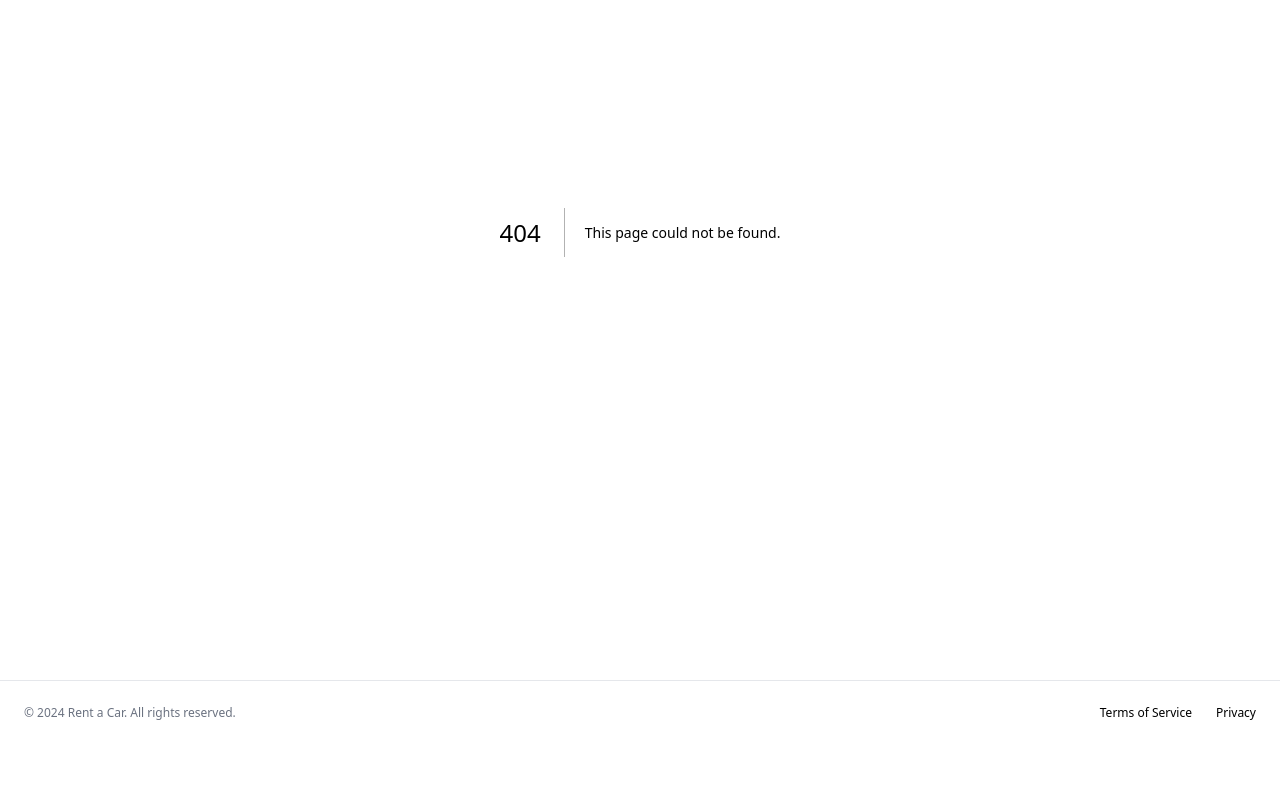
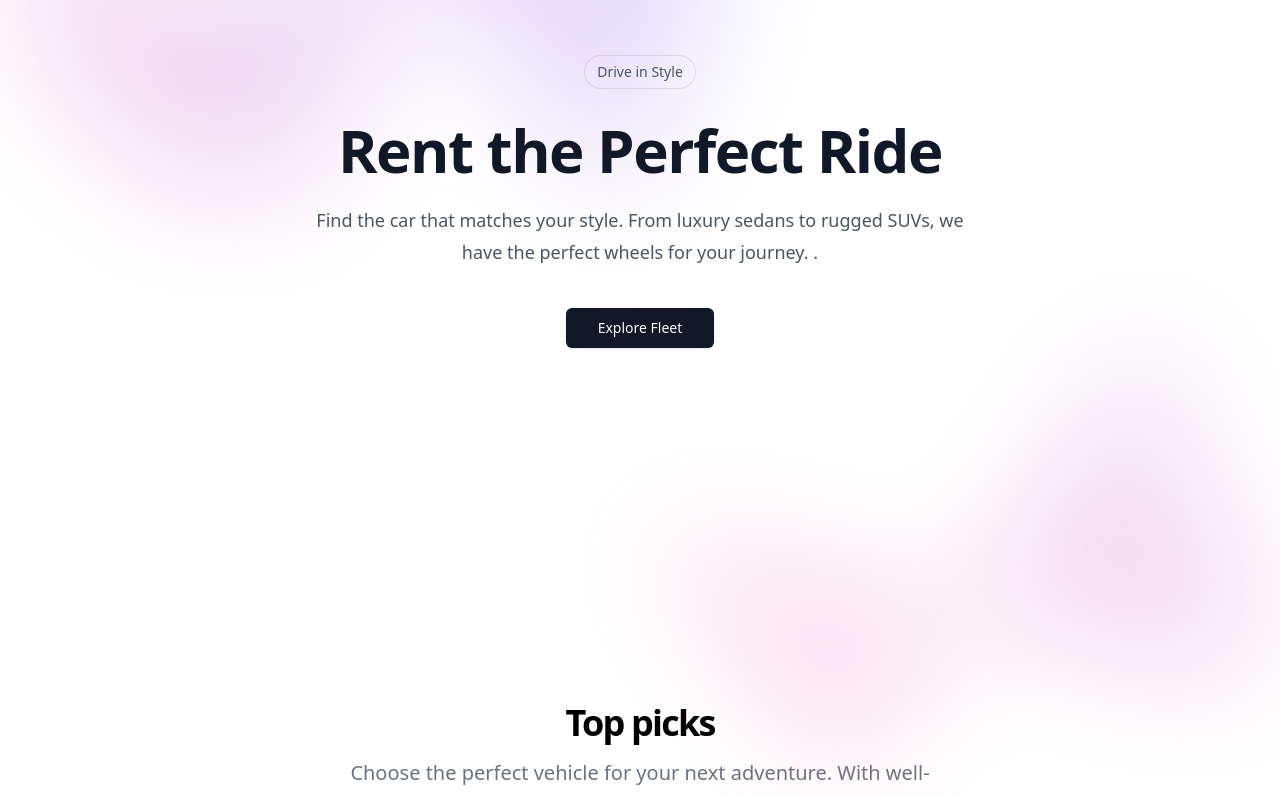
Before and after one commit to sambonikiwe/knowledge-share-ai-tools, a Next.js app: page / in a window 1280 px wide. Before the commit this address had no page. Shown: the part 280-1076 px from the top of the page. Before the commit the page ends 1025 px from the top, so only its background shows below. Built offline with nearby package versions, Linux system fonts and the light colour scheme.

Commit message:
Added landing page

```diff
--- a/src/app/cars/page.tsx
+++ b/src/app/cars/page.tsx
@@ -1,6 +1,6 @@
 import { CarsList } from '@/components/car/cars-list';
 
-export default function Home() {
+export default function Cars() {
   return (
     <CarsList/>
   );
--- /dev/null
+++ b/src/app/page.tsx
@@ -0,0 +1,5 @@
+import { Landing } from '@/components/landing';
+
+export default function Home() {
+  return <Landing />;
+}
--- /dev/null
+++ b/src/components/landing.tsx
@@ -0,0 +1,75 @@
+/**
+ * This code was generated by v0 by Vercel.
+ * @see https://v0.dev/t/mZ8ay88sol5
+ */
+import Link from 'next/link';
+import Image from 'next/image';
+import { getCars } from '@/lib/db';
+import { CarCard } from './car/car-card';
+
+export function Landing() {
+  const cars = getCars().slice(0, 3);
+
+  return (
+    <div className='flex flex-col min-h-[100dvh]'>
+      <main className='flex-1'>
+        <section className='w-full'>
+          <div className='relative isolate'>
+            <div className='absolute inset-x-0 -top-40 -z-10 transform-gpu overflow-hidden blur-3xl sm:-top-80' aria-hidden='true'>
+              <div
+                className='relative left-[calc(50%-11rem)] aspect-[1155/678] w-[36.125rem] -translate-x-1/2 rotate-[30deg] bg-gradient-to-tr from-[#ff80b5] to-[#9089fc] opacity-30 sm:left-[calc(50%-30rem)] sm:w-[72.1875rem]'
+                style={{
+                  clipPath:
+                    'polygon(74.1% 44.1%, 100% 61.6%, 97.5% 26.9%, 85.5% 0.1%, 80.7% 2%, 72.5% 32.5%, 60.2% 62.4%, 52.4% 68.1%, 47.5% 58.3%, 45.2% 34.5%, 27.5% 76.7%, 0.1% 64.9%, 17.9% 100%, 27.6% 76.8%, 76.1% 97.7%, 74.1% 44.1%)',
+                }}
+              ></div>
+            </div>
+            <div className='mx-auto max-w-2xl py-32 sm:py-48 lg:py-56'>
+              <div className='hidden sm:mb-8 sm:flex sm:justify-center'>
+                <div className='relative rounded-full px-3 py-1 text-sm leading-6 text-gray-600 ring-1 ring-gray-900/10 hover:ring-gray-900/20'>Drive in Style</div>
+              </div>
+              <div className='text-center'>
+                <h1 className='text-4xl font-bold tracking-tight text-gray-900 sm:text-6xl'>Rent the Perfect Ride</h1>
+                <p className='mt-6 text-lg leading-8 text-gray-600'>
+                  Find the car that matches your style. From luxury sedans to rugged SUVs, we have the perfect wheels for your journey. .
+                </p>
+                <div className='mt-10 flex items-center justify-center gap-x-6'>
+                  <Link
+                    className='inline-flex h-10 items-center justify-center rounded-md bg-gray-900 px-8 text-sm font-medium text-gray-50 shadow transition-colors hover:bg-gray-900/90 focus-visible:outline-none focus-visible:ring-1 focus-visible:ring-gray-950 disabled:pointer-events-none disabled:opacity-50 dark:bg-gray-50 dark:text-gray-900 dark:hover:bg-gray-50/90 dark:focus-visible:ring-gray-300'
+                    href='/cars'
+                  >
+                    Explore Fleet
+                  </Link>
+                </div>
+              </div>
+            </div>
+            <div className='absolute inset-x-0 top-[calc(100%-13rem)] -z-10 transform-gpu overflow-hidden blur-3xl sm:top-[calc(100%-30rem)]' aria-hidden='true'>
+              <div
+                className='relative left-[calc(50%+3rem)] aspect-[1155/678] w-[36.125rem] -translate-x-1/2 bg-gradient-to-tr from-[#ff80b5] to-[#9089fc] opacity-30 sm:left-[calc(50%+36rem)] sm:w-[72.1875rem]'
+                style={{
+                  clipPath:
+                    'polygon(74.1% 44.1%, 100% 61.6%, 97.5% 26.9%, 85.5% 0.1%, 80.7% 2%, 72.5% 32.5%, 60.2% 62.4%, 52.4% 68.1%, 47.5% 58.3%, 45.2% 34.5%, 27.5% 76.7%, 0.1% 64.9%, 17.9% 100%, 27.6% 76.8%, 76.1% 97.7%, 74.1% 44.1%)',
+                }}
+              ></div>
+            </div>
+          </div>
+        </section>
+        <section className='w-full py-12 md:py-24 lg:py-32'>
+          <div className='container grid items-center justify-center gap-4 px-4 text-center md:px-6'>
+            <div className='space-y-3'>
+              <h2 className='text-3xl font-bold tracking-tighter md:text-4xl/tight'>Top picks</h2>
+              <p className='mx-auto max-w-[600px] text-gray-500 md:text-xl/relaxed lg:text-base/relaxed xl:text-xl/relaxed dark:text-gray-400'>
+                Choose the perfect vehicle for your next adventure. With well-maintained and stylish cars are ready to hit the road.
+              </p>
+            </div>
+            <div className='mx-auto grid max-w-5xl items-start gap-6 sm:gap-12 lg:grid-cols-3 lg:gap-10'>
+              {cars.map((car) => (
+                <CarCard key={car.id} car={car} />
+              ))}
+            </div>
+          </div>
+        </section>
+      </main>
+    </div>
+  );
+}
```
